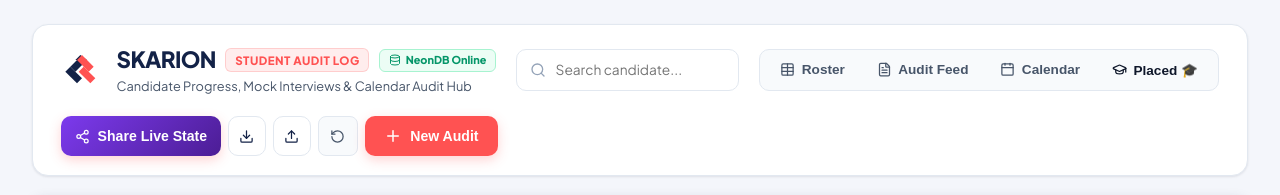
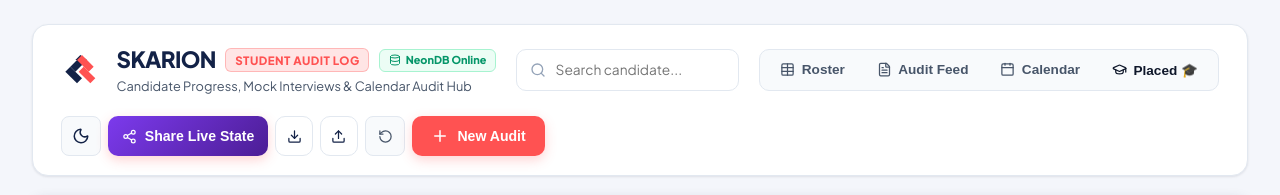
Before and after one commit to sharkslyer/skarion-student-audit, a React (Vite) app: page / in a window 1280 px wide. Shown: the top 195 px of the page. Built offline with nearby package versions, Linux system fonts and the light colour scheme; no server answers.

Commit message:
Add Night Mode to Light Mode theme toggle button at top header

```diff
--- a/src/components/Header.jsx
+++ b/src/components/Header.jsx
@@ -1,4 +1,4 @@
-import React, { useRef, useState } from 'react';
+import React, { useRef, useState, useEffect } from 'react';
 import {
   Plus,
   Table,
@@ -11,7 +11,9 @@ import {
   Search,
   Database,
   Share2,
-  Check
+  Check,
+  Moon,
+  Sun
 } from 'lucide-react';
 import { generateShareableUrl } from '../utils/cloudSync';
 
@@ -29,6 +31,22 @@ export default function Header({
 }) {
   const fileInputRef = useRef(null);
   const [copied, setCopied] = useState(false);
+
+  // Night Mode / Light Mode State
+  const [themeMode, setThemeMode] = useState(() => {
+    return localStorage.getItem('SKARION_THEME_MODE') || 'light';
+  });
+
+  useEffect(() => {
+    document.documentElement.setAttribute('data-theme', themeMode);
+    localStorage.setItem('SKARION_THEME_MODE', themeMode);
+  }, [themeMode]);
+
+  const toggleTheme = () => {
+    const nextTheme = themeMode === 'light' ? 'dark' : 'light';
+    setThemeMode(nextTheme);
+    if (showToast) showToast(`Switched to ${nextTheme === 'dark' ? 'Night 🌙' : 'Light ☀️'} Mode`);
+  };
 
   const handleFileChange = (e) => {
     const file = e.target.files[0];
@@ -66,8 +84,8 @@ export default function Header({
         <div style={{ display: 'flex', alignItems: 'center', gap: '0.85rem' }}>
           <div style={{ width: '42px', height: '42px', display: 'flex', alignItems: 'center', justifyContent: 'center' }}>
             <svg width="40" height="36" viewBox="0 0 120 100" fill="none" xmlns="http://www.w3.org/2000/svg">
-              <path d="M45 20 L25 40 L40 55 L75 20 L55 5 L40 20 Z" fill="#132247" />
-              <path d="M40 55 L60 75 L45 90 L10 55 L25 40 Z" fill="#132247" />
+              <path d="M45 20 L25 40 L40 55 L75 20 L55 5 L40 20 Z" fill={themeMode === 'dark' ? '#38bdf8' : '#132247'} />
+              <path d="M40 55 L60 75 L45 90 L10 55 L25 40 Z" fill={themeMode === 'dark' ? '#38bdf8' : '#132247'} />
               <path d="M75 20 L95 40 L80 55 L45 20 L60 5 Z" fill="#FF5252" />
               <path d="M80 55 L100 75 L85 90 L50 55 L65 40 Z" fill="#FF5252" />
             </svg>
@@ -75,23 +93,23 @@ export default function Header({
 
           <div>
             <div style={{ display: 'flex', alignItems: 'center', gap: '0.6rem' }}>
-              <h1 style={{ fontSize: '1.4rem', fontWeight: '800', color: 'var(--skarion-navy)', letterSpacing: '-0.03em' }}>
+              <h1 style={{ fontSize: '1.4rem', fontWeight: '800', color: themeMode === 'dark' ? '#f8fafc' : 'var(--skarion-navy)', letterSpacing: '-0.03em' }}>
                 SKARION
               </h1>
               <span style={{
-                background: 'rgba(255, 82, 82, 0.1)',
+                background: 'rgba(255, 82, 82, 0.15)',
                 color: 'var(--skarion-orange)',
                 fontSize: '0.72rem',
                 fontWeight: '800',
                 padding: '0.15rem 0.55rem',
                 borderRadius: '6px',
-                border: '1px solid rgba(255, 82, 82, 0.2)',
+                border: '1px solid rgba(255, 82, 82, 0.3)',
                 letterSpacing: '0.04em'
               }}>
                 STUDENT AUDIT LOG
               </span>
               <span style={{
-                background: '#ecfdf5',
+                background: themeMode === 'dark' ? 'rgba(5, 150, 105, 0.2)' : '#ecfdf5',
                 color: '#059669',
                 fontSize: '0.68rem',
                 fontWeight: '800',
@@ -153,9 +171,25 @@ export default function Header({
           </button>
         </div>
 
-        {/* Actions including Share Live State */}
+        {/* Actions including Night Mode toggle button */}
         <div style={{ display: 'flex', alignItems: 'center', gap: '0.45rem' }}>
           <input type="file" ref={fileInputRef} onChange={handleFileChange} accept=".json" style={{ display: 'none' }} />
+
+          {/* Night Mode / Light Mode Toggle Button */}
+          <button
+            className="btn-icon"
+            onClick={toggleTheme}
+            style={{
+              height: '40px',
+              width: '40px',
+              background: themeMode === 'dark' ? '#192642' : 'var(--bg-surface-subtle)',
+              borderColor: themeMode === 'dark' ? 'var(--skarion-orange)' : 'var(--border-color)',
+              color: themeMode === 'dark' ? '#fbbf24' : 'var(--skarion-navy)'
+            }}
+            title={themeMode === 'dark' ? 'Switch to Light Mode ☀️' : 'Switch to Night Mode 🌙'}
+          >
+            {themeMode === 'dark' ? <Sun size={18} color="#fbbf24" /> : <Moon size={18} color="var(--skarion-navy)" />}
+          </button>
 
           <button
             className="btn-primary"
--- a/src/index.css
+++ b/src/index.css
@@ -40,6 +40,23 @@
   --shadow-sm: 0 1px 3px rgba(15, 23, 42, 0.06), 0 1px 2px rgba(15, 23, 42, 0.04);
   --shadow-md: 0 4px 12px -2px rgba(15, 23, 42, 0.08), 0 2px 6px -1px rgba(15, 23, 42, 0.04);
   --shadow-lg: 0 12px 28px -4px rgba(15, 23, 42, 0.12), 0 4px 12px -2px rgba(15, 23, 42, 0.06);
+}
+
+/* Dark Mode / Night Mode Theme Tokens */
+[data-theme="dark"] {
+  --bg-primary: #090d16;
+  --bg-surface: #111a2e;
+  --bg-surface-subtle: #182542;
+  --border-color: #24355a;
+  --border-hover: #3b5285;
+
+  --text-main: #f8fafc;
+  --text-muted: #94a3b8;
+  --text-dim: #64748b;
+
+  --shadow-sm: 0 1px 3px rgba(0, 0, 0, 0.4);
+  --shadow-md: 0 4px 12px rgba(0, 0, 0, 0.5);
+  --shadow-lg: 0 12px 28px rgba(0, 0, 0, 0.6);
 }
 
 * {
```
